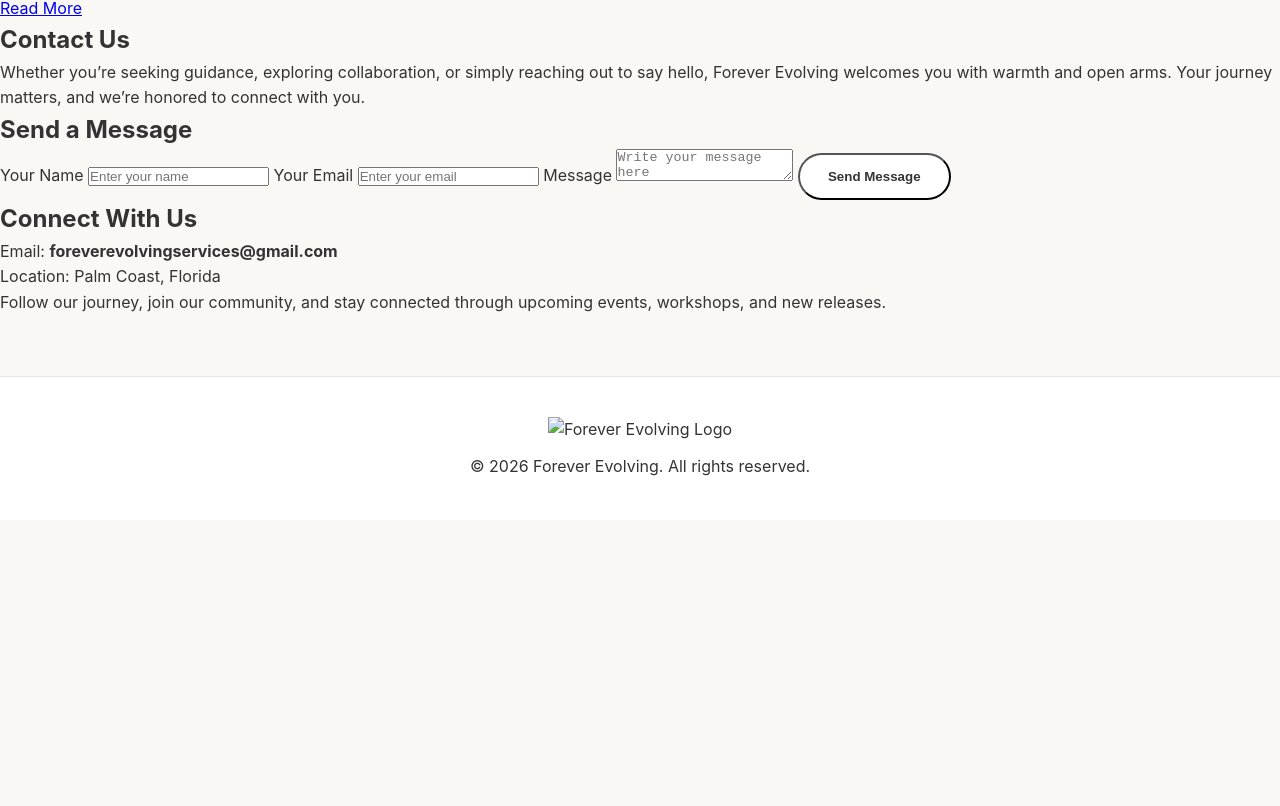
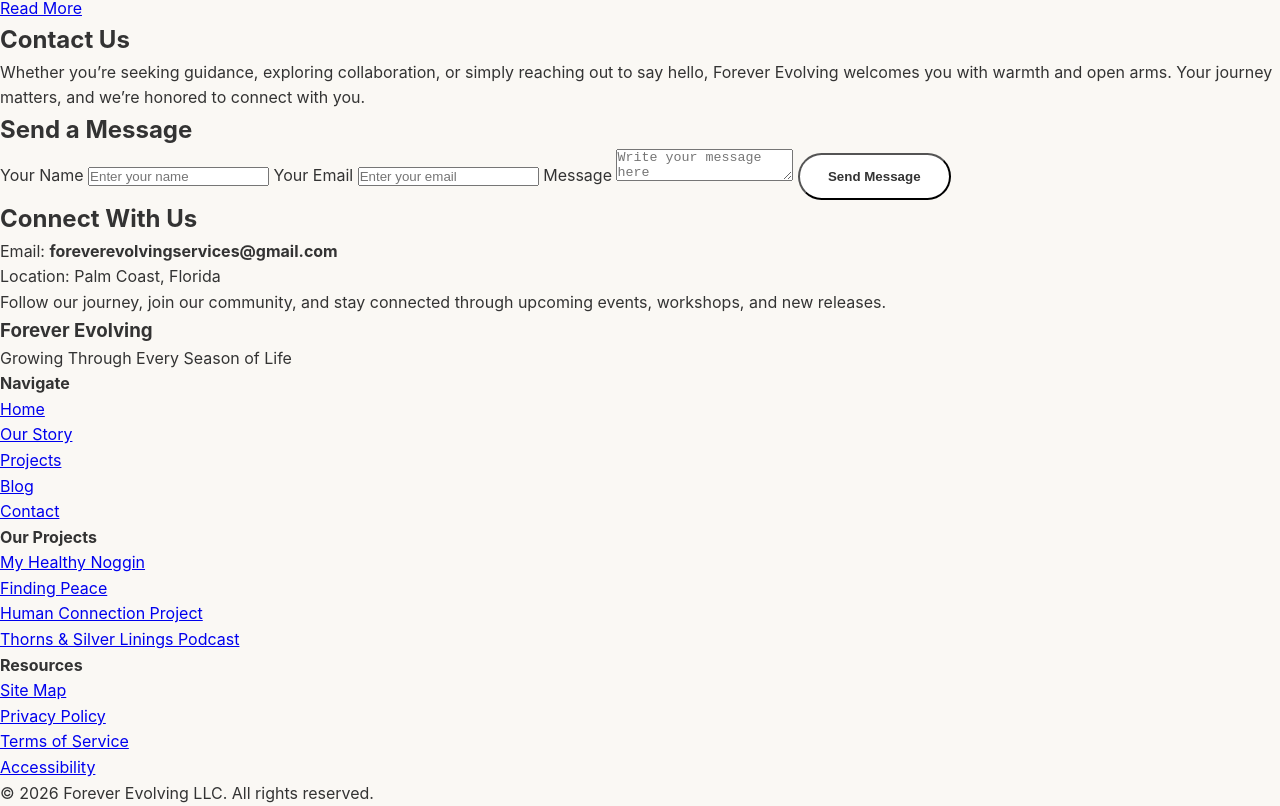
Before and after one commit to foreverevolvingservices-svg/forever-evolving-website, a plain HTML site: page index.html in a window 1280 px wide. Shown: the part 2110-2916 px from the top of the page. Before the commit the page ends 2630 px from the top, so only its background shows below. Drawn offline with Linux system fonts and the light colour scheme.

Commit message:
Update index.html

```diff
--- a/index.html
+++ b/index.html
@@ -274,12 +274,53 @@
     </div>
 </section>
 
-    <!-- Footer -->
-    <footer class="footer">
-        <img src="images/butterfly-logo.png" alt="Forever Evolving Logo" class="footer-logo">
-        <p>© 2026 Forever Evolving. All rights reserved.</p>
-    </footer>
+   <!-- FOOTER SECTION -->
+<footer id="footer" class="footer-section">
+    <div class="footer-container">
 
-    <script src="js/main.js"></script>
-</body>
-</html>
+        <!-- Column 1: Brand -->
+        <div class="footer-column">
+            <h3>Forever Evolving</h3>
+            <p>Growing Through Every Season of Life</p>
+        </div>
+
+        <!-- Column 2: Navigation -->
+        <div class="footer-column">
+            <h4>Navigate</h4>
+            <ul>
+                <li><a href="#home">Home</a></li>
+                <li><a href="#story">Our Story</a></li>
+                <li><a href="#projects">Projects</a></li>
+                <li><a href="#blog">Blog</a></li>
+                <li><a href="#contact">Contact</a></li>
+            </ul>
+        </div>
+
+        <!-- Column 3: Our Projects -->
+        <div class="footer-column">
+            <h4>Our Projects</h4>
+            <ul>
+                <li><a href="#healthy-noggin">My Healthy Noggin</a></li>
+                <li><a href="#finding-peace">Finding Peace</a></li>
+                <li><a href="#human-connection">Human Connection Project</a></li>
+                <li><a href="#podcast">Thorns & Silver Linings Podcast</a></li>
+            </ul>
+        </div>
+
+        <!-- Column 4: Resources -->
+        <div class="footer-column">
+            <h4>Resources</h4>
+            <ul>
+                <li><a href="#sitemap">Site Map</a></li>
+                <li><a href="#">Privacy Policy</a></li>
+                <li><a href="#">Terms of Service</a></li>
+                <li><a href="#">Accessibility</a></li>
+            </ul>
+        </div>
+
+    </div>
+
+    <div class="footer-bottom">
+        <p>&copy; 2026 Forever Evolving LLC. All rights reserved.</p>
+    </div>
+</footer>
```
